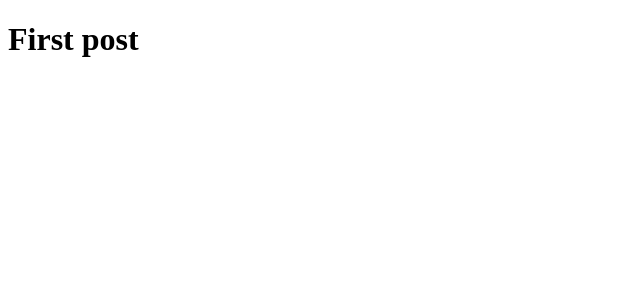
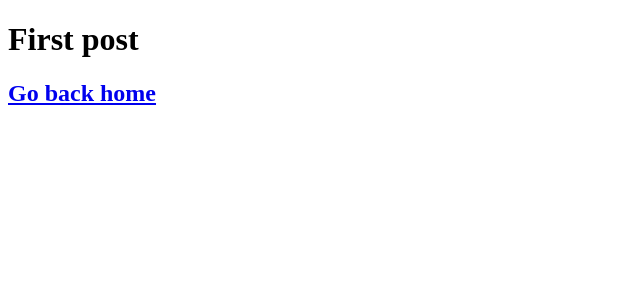
Before and after one commit to jinitsuga/next-intro, a Next.js app: page /posts/first-post in a window 1280 px wide. Shown: the top 300 px of the page, without its empty margins (0-640 px from the left). Built offline with nearby package versions, Linux system fonts and the light colour scheme.

Commit message:
added and tested Head react component, as well as loading static images, and the Script component

```diff
--- a/pages/posts/first-post.js
+++ b/pages/posts/first-post.js
@@ -1,3 +1,18 @@
+import Link from "next/link";
+import Head from "next/head";
+import Script from "next/script";
+
 export default function FirstPost() {
-  return <h1>First post</h1>;
+  return (
+    <div>
+      <Head>
+        <title>My first post!</title>
+      </Head>
+
+      <h1>First post</h1>
+      <h2>
+        <Link href="/">Go back home</Link>
+      </h2>
+    </div>
+  );
 }
```
Also changed, not shown: public/images/judy1.jpg (added).
